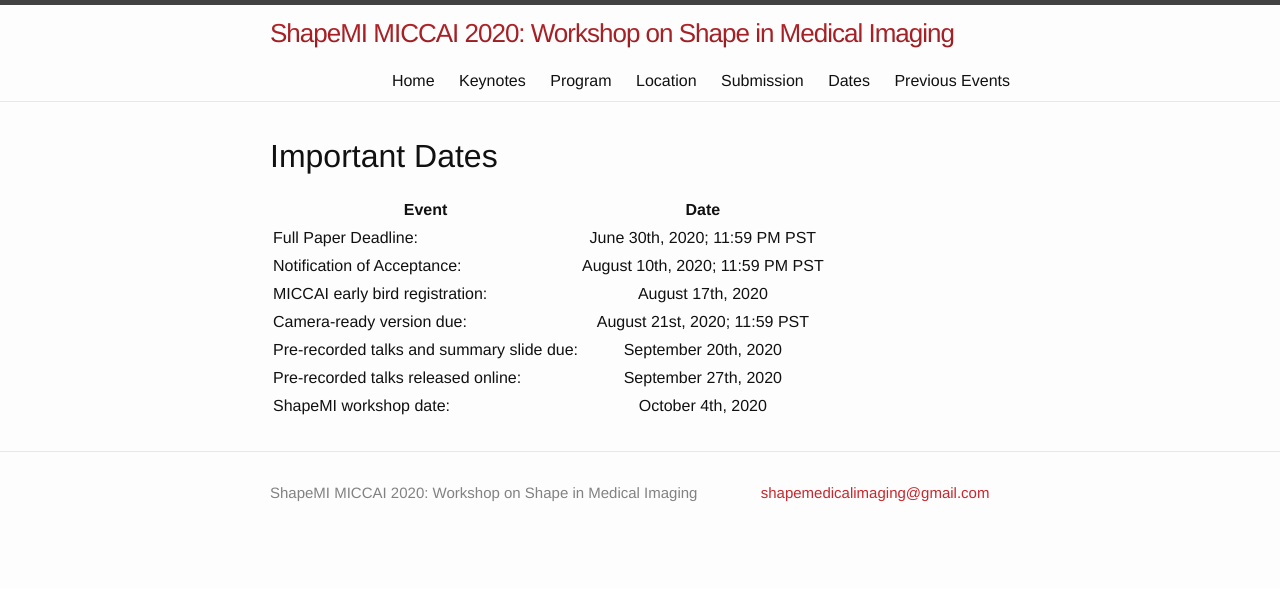
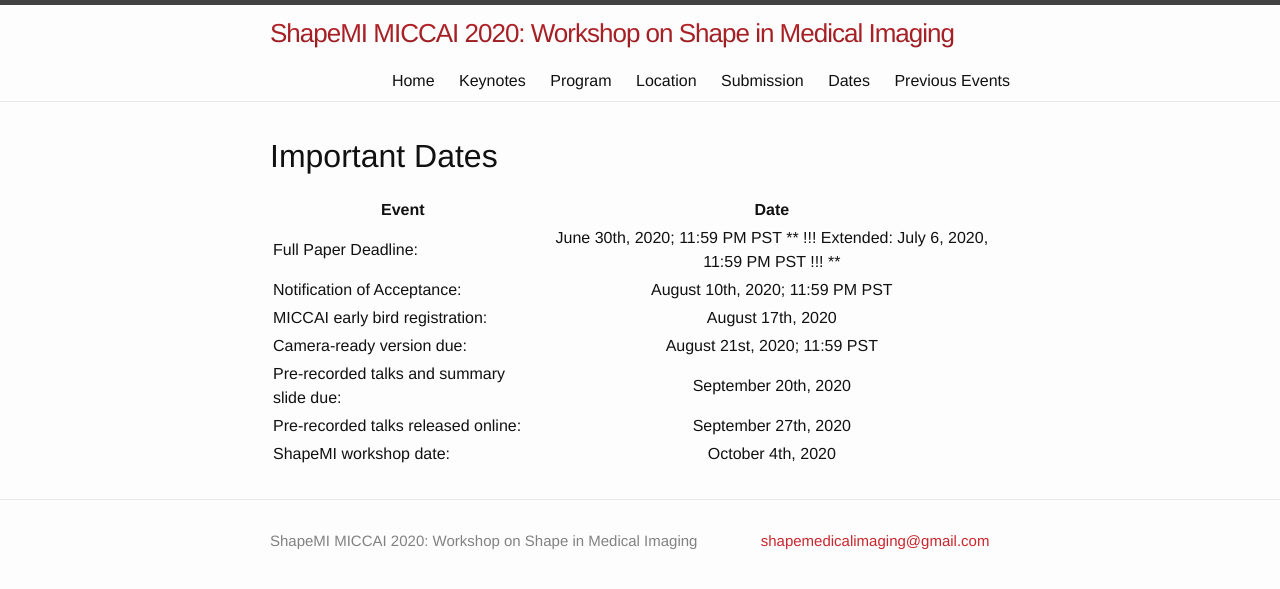
Before and after one commit to shapemi/shapemi2020, a Jekyll site: the page built from dates/index.md, in a window 1280 px wide. Shown: the top 589 px of the page. Built offline with Jekyll 4.4.1, drawn with Linux system fonts in a browser that asks for light colours.

Commit message:
ENH: Update extended deadlines

```diff
--- a/dates/index.md
+++ b/dates/index.md
@@ -8,7 +8,7 @@
 
 | Event | Date |
 |---|:---:|
-| Full Paper Deadline: | June 30th, 2020; 11:59 PM PST |
+| Full Paper Deadline: | June 30th, 2020; 11:59 PM PST ** !!! Extended: July 6, 2020, 11:59 PM PST !!! **|
 | Notification of Acceptance: | August 10th, 2020; 11:59 PM PST |
 | MICCAI early bird registration: | August 17th, 2020 |
 | Camera-ready version due: | August 21st, 2020; 11:59 PST |
```
